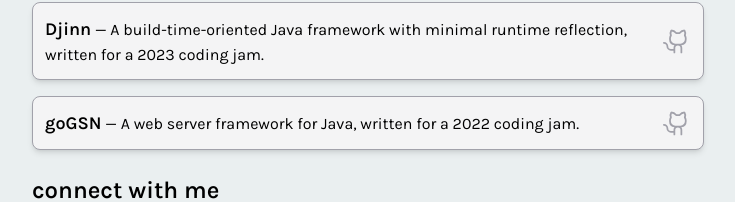
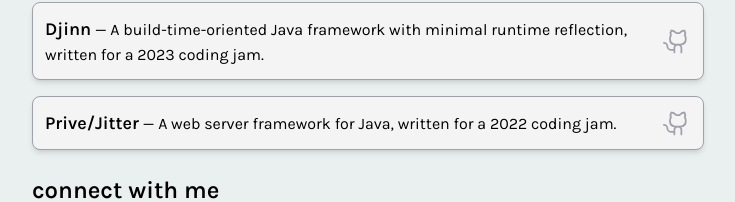
Before and after one commit to gsayson/bz4, a Next.js app: page / in a window 1280 px wide. Shown: the part 1670-1872 px from the top of the page, without its empty margins (272-1007 px from the left). Built offline with nearby package versions, Linux system fonts and the light colour scheme.

Commit message:
fix title

```diff
--- a/src/app/page.tsx
+++ b/src/app/page.tsx
@@ -59,7 +59,7 @@ export default function Home() {
             <Card title="goGSN" desc="A link shortener running on Redis." github="https://github.com/gsayson/go-bz"/>
             <Card title="Djinn" desc="A build-time-oriented Java framework with minimal runtime reflection, written for a 2023 coding jam."
                 github="https://github.com/gsayson/djinn"/>
-            <Card title="goGSN" desc="A web server framework for Java, written for a 2022 coding jam." github="https://github.com/gsayson/go-bz"/>
+            <Card title="Prive/Jitter" desc="A web server framework for Java, written for a 2022 coding jam." github="https://github.com/gsayson/go-bz"/>
             <h1 className="text-2xl font-semibold mb-4 mt-6">connect with me</h1>
             <p>
                 I&apos;m particularly active on the <a className="italic link" href="https://discordjug.net">Java
```
